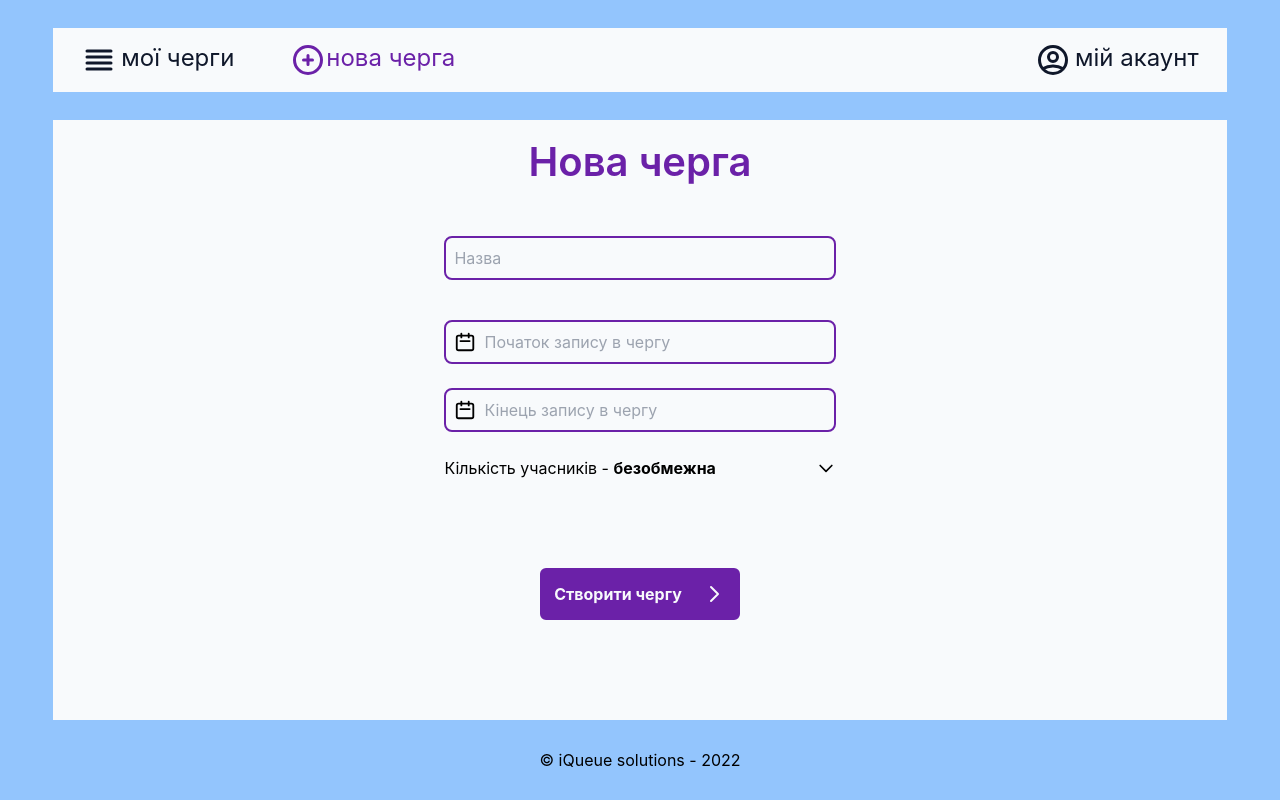
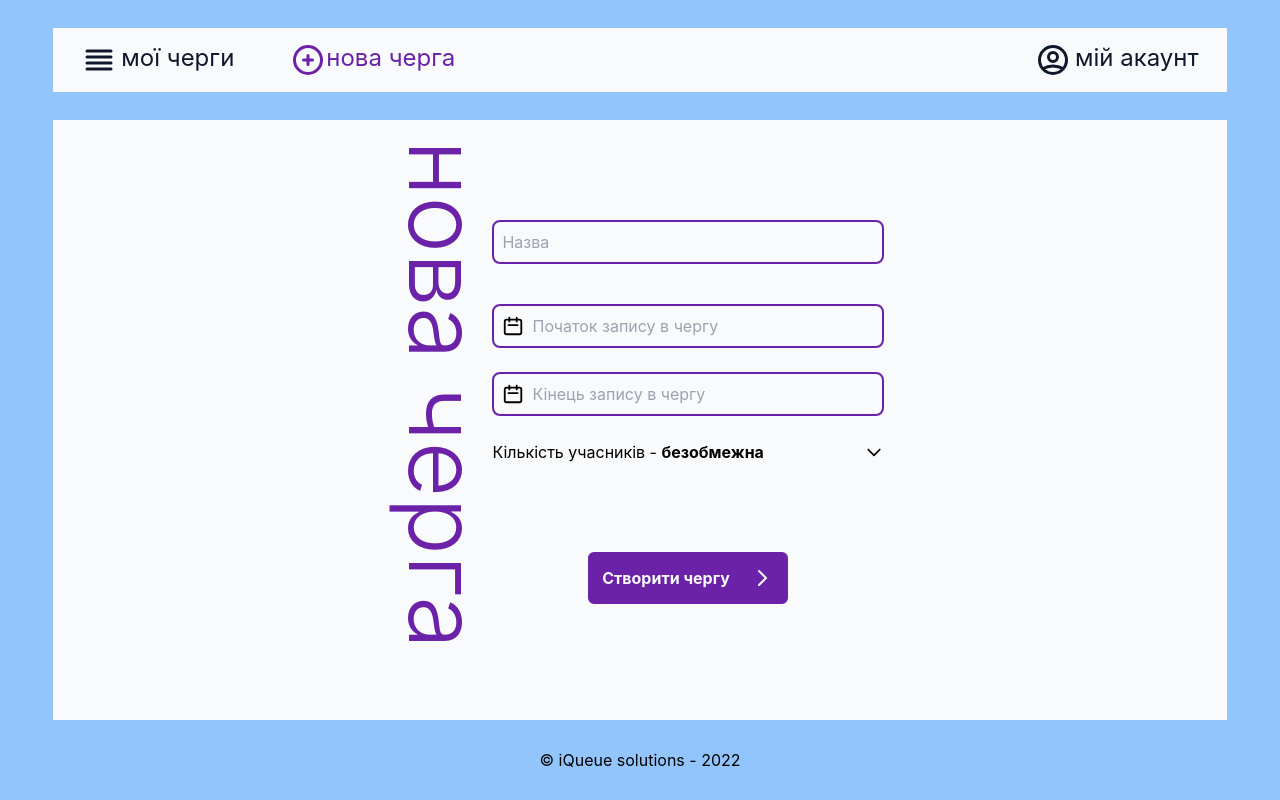
Before and after one commit to iQueue-solutions/iQueue-front, a Next.js app: page /create-queue in a window 1280 px wide. Built offline with nearby package versions, Linux system fonts and the light colour scheme.

Commit message:
Upgraded heading

```diff
--- a/components/Button.jsx
+++ b/components/Button.jsx
@@ -4,7 +4,7 @@ export const Button = ({ color, variant, onClick, icon, children }) => {
  return (
   <button
    onClick={onClick}
-   className={`flex mt-10 ${styles.btn} ${styles[color]} ${styles[variant]}`}
+   className={`flex mt-10 self-center ${styles.btn} ${styles[color]} ${styles[variant]}`}
   >
    {children}
    <span className="ml-5">{icon}</span>
--- a/components/CreateQueueHeading.jsx
+++ b/components/CreateQueueHeading.jsx
@@ -2,7 +2,7 @@ import { Heading } from "./Heading";
 
 export const CreateQueueHeading = ({ children, icon }) => {
  return (
-  <div className="w-10/12 md:w-1/3 text-purple-800 md:mt-1">
+  <div className=" text-purple-800 md:mt-1">
    <button className="md:hidden absolute hover:text-purple-400">{icon}</button>
    <Heading className="text-cente">{children}</Heading>
   </div>
--- a/components/DropdownInput.jsx
+++ b/components/DropdownInput.jsx
@@ -14,7 +14,7 @@ export const DropdownInput = ({ title }) => {
    : setOutDropdown(e.target.value);
 
  return (
-  <div className="w-10/12 md:w-1/3 mb-10">
+  <div className="mb-10">
    <div className="flex justify-between mb-2 cursor-pointer" onClick={toggle}>
     <div>
      {title}
--- a/components/Heading.jsx
+++ b/components/Heading.jsx
@@ -1,6 +1,10 @@
+import styles from "../styles/Heading.module.css";
+
 export const Heading = ({ children }) => {
  return (
-  <h1 className="text-3xl font-semibold md:text-[40px] text-center my-5 text-purple-800">
+  <h1
+   className={`text-3xl md:text-8xl md:lowercase font-semibold md:font-light text-center my-5 text-purple-800 ${styles.vertical}`}
+  >
    {children}
   </h1>
  );
--- a/components/QueueCreationForm.jsx
+++ b/components/QueueCreationForm.jsx
@@ -4,7 +4,7 @@ import { CalendarIcon } from "@heroicons/react/outline";
 export const QueueCreationForm = () => {
  const calendarIcon = <CalendarIcon className="w-5 md:w-6 mr-2" />;
  return (
-  <form className="w-10/12 lg:w-1/3 mt-9">
+  <form className="mt-9">
    <Input placeholder="Назва" />
    <Input icon={calendarIcon} placeholder="Початок запису в чергу" />
    <Input icon={calendarIcon} placeholder="Кінець запису в чергу" />
--- a/pages/create-queue.js
+++ b/pages/create-queue.js
@@ -1,4 +1,5 @@
 import {CreateQueueHeading} from '../components/CreateQueueHeading';
+import {Heading} from '../components/Heading';
 import {Button} from '../components/Button';
 import { QueueCreationForm} from '../components/QueueCreationForm';
 import {DropdownInput} from '../components/DropdownInput'
@@ -6,12 +7,14 @@ import {ChevronRightIcon, ArrowSmLeftIcon} from "@heroicons/react/outline";
 
 const CreateQueue = () => (
 
-    <div className='w-full flex flex-col items-center'>
-    <CreateQueueHeading icon={<ArrowSmLeftIcon className='w-8 md:w-9' />}>Нова черга</CreateQueueHeading>
+    <div className='w-full flex flex-col md:flex-row items-center justify-center'>
+    <Heading>Нова черга</Heading>
+    <div className='flex flex-col w-10/12 md:w-1/3'>
     <QueueCreationForm />
     <DropdownInput title="Кількість учасників - " />
     <Button icon={<ChevronRightIcon className='w-5 md:w-6' />} color="purple" variant="solid">Створити чергу</Button>
     </div>
+    </div>
 );
 
 export default CreateQueue;
--- a/pages/index.js
+++ b/pages/index.js
@@ -5,15 +5,17 @@ import { Queue } from "../components/Queue";
 
 export default function Home() {
   return (
-    <div className="flex flex-col items-center">
-      <div className="w-10/12 md:w-1/2">
+    <div className="flex flex-col">
+      <div className="w-full flex flex-col md:flex-row items-center justify-center">
       <Heading>Мої черги</Heading>
+      <div className="w-10/12 md:w-1/2 mt-5">
       <Input placeholder={"Пошук"} />
       <Queue name={"ПарП ПЗПІ-20-2"} creatorName={"Олійник О. В."} isMy={false} />
       <Queue name={"АВПЗ ПЗПІ-20-2"} creatorName={"Топорков О. В."} isMy={true} />
       <Queue name={"ПарП ПЗПІ-20-2"} creatorName={"Олійник О. В."} isMy={false} />
       <PageSwitcher />
       </div>
+      </div>
     </div>
   );
 }
--- /dev/null
+++ b/styles/Heading.module.css
@@ -0,0 +1,9 @@
+@tailwind components;
+
+@layer components {
+ @media (min-width: 768px) {
+  .vertical {
+   writing-mode: vertical-rl;
+  }
+ }
+}
```
Also changed, not shown: components/CreateQueueHeading.module.css (deleted, +0 -7 lines).
